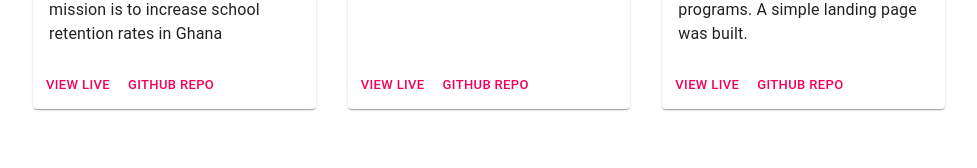
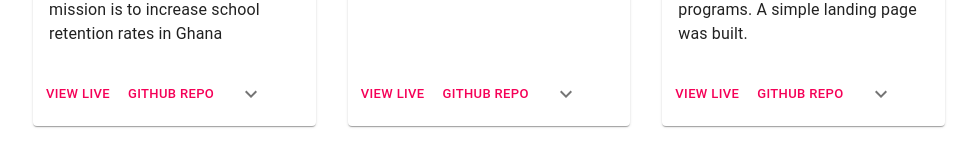
Before and after one commit to LadyKerr/devkerr, a React (Create React App) app in the folder client/: page / in a window 1280 px wide. Shown: the part 1129-1297 px from the top of the page, without its empty margins (151-1128 px from the left). Built offline with nearby package versions, Linux system fonts and the light colour scheme; a web font is replaced by a local one.

Commit message:
added expaning abilities

```diff
--- a/client/src/components/projects/Projects.js
+++ b/client/src/components/projects/Projects.js
@@ -1,4 +1,4 @@
-import React from "react";
+import React, { useState } from "react";
 import { withRouter } from "react-router";
 import Button from '@material-ui/core/Button';
 import Card from '@material-ui/core/Card';
@@ -8,6 +8,10 @@ import CardMedia from '@material-ui/core/CardMedia';
 import Grid from '@material-ui/core/Grid';
 import Container from '@material-ui/core/Container';
 import Typography from '@material-ui/core/Typography';
+import ExpandMoreIcon from '@material-ui/icons/ExpandMore';
+import IconButton from '@material-ui/core/IconButton';
+import Collapse from '@material-ui/core/Collapse';
+import clsx from 'clsx';
 import { makeStyles } from '@material-ui/core/styles';
 import projectData from "../../data/project-data";
 
@@ -26,12 +30,27 @@ const useStyles = makeStyles(theme => ({
   },
   cardContent: {
     flexGrow: 1,
+  },
+  expand: {
+    transform: 'rotate(0deg)',
+    marginLeft: 'auto',
+    transition: theme.transitions.create('transform', {
+      duration: theme.transitions.duration.shortest,
+    }),
+  },
+  expandOpen: {
+    transform: 'rotate(180deg)',
   }
 }))
 
 const Projects = (props) => {
     const classes = useStyles();
     const projects = projectData;
+    const [expanded, setExpanded] = useState(false);
+
+    const handleExpandClick = () => {
+    setExpanded(!expanded);
+  }
 
     return(
         <>
@@ -60,7 +79,27 @@ const Projects = (props) => {
                     <Button target="_blank" href={project.githubRepo} size="small" color="secondary">
                       GitHub Repo
                     </Button>
+                    <IconButton
+                        className={clsx(classes.expand, {[classes.expandOpen]: expanded,})}
+                        onClick={handleExpandClick}
+                        aria-expanded={expanded}
+                        aria-label="show more"
+                        >
+                        <ExpandMoreIcon />
+                    </IconButton>
                   </CardActions>
+                  <Collapse in={expanded} timeout="auto" unmountOnExit>
+                    <CardContent>
+                    <Typography variant="h7" component="h7">Role:</Typography>
+                    <Typography paragraph>
+                        {project.role}
+                    </Typography>
+                    <Typography variant="h7" component="h7">Technologies Used:</Typography>
+                    <Typography paragraph>
+                        {project.technologies}
+                    </Typography>
+                    </CardContent>
+                </Collapse>
                 </Card>
               </Grid>
             ))}
```
